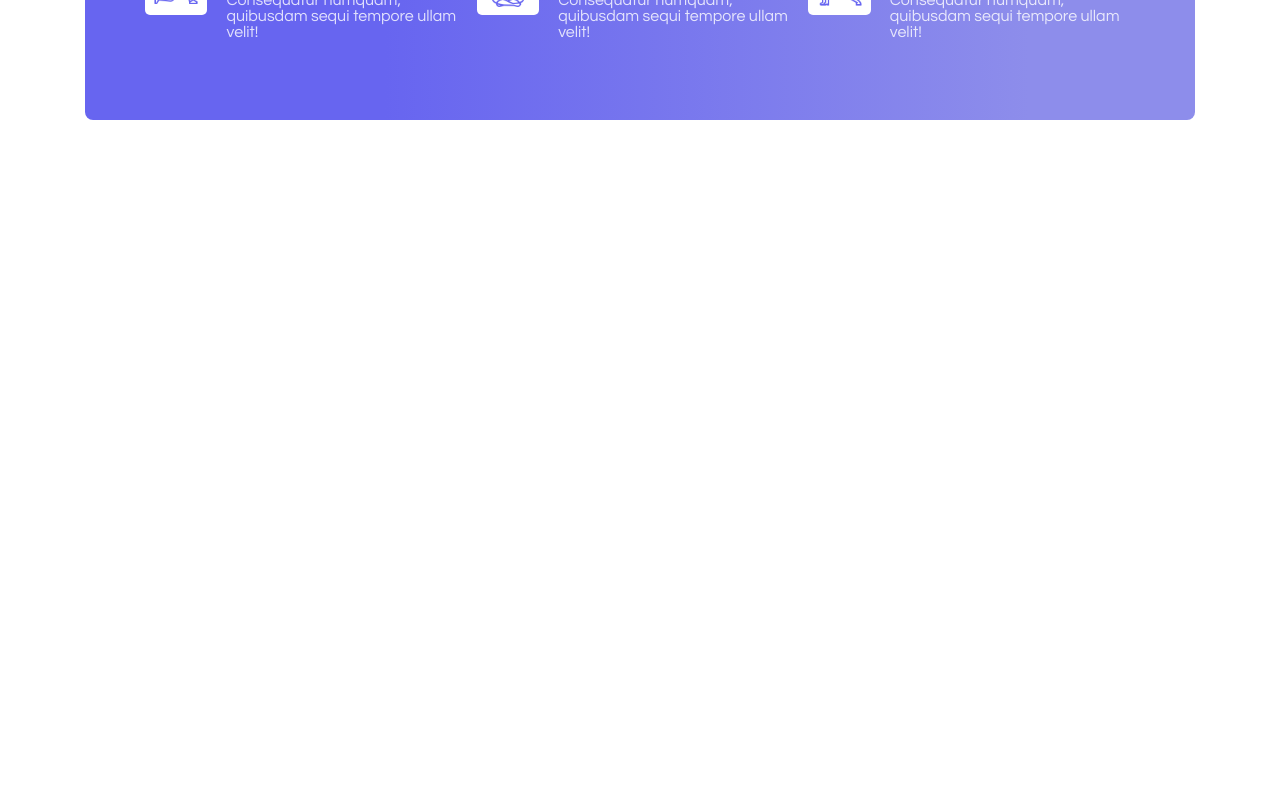
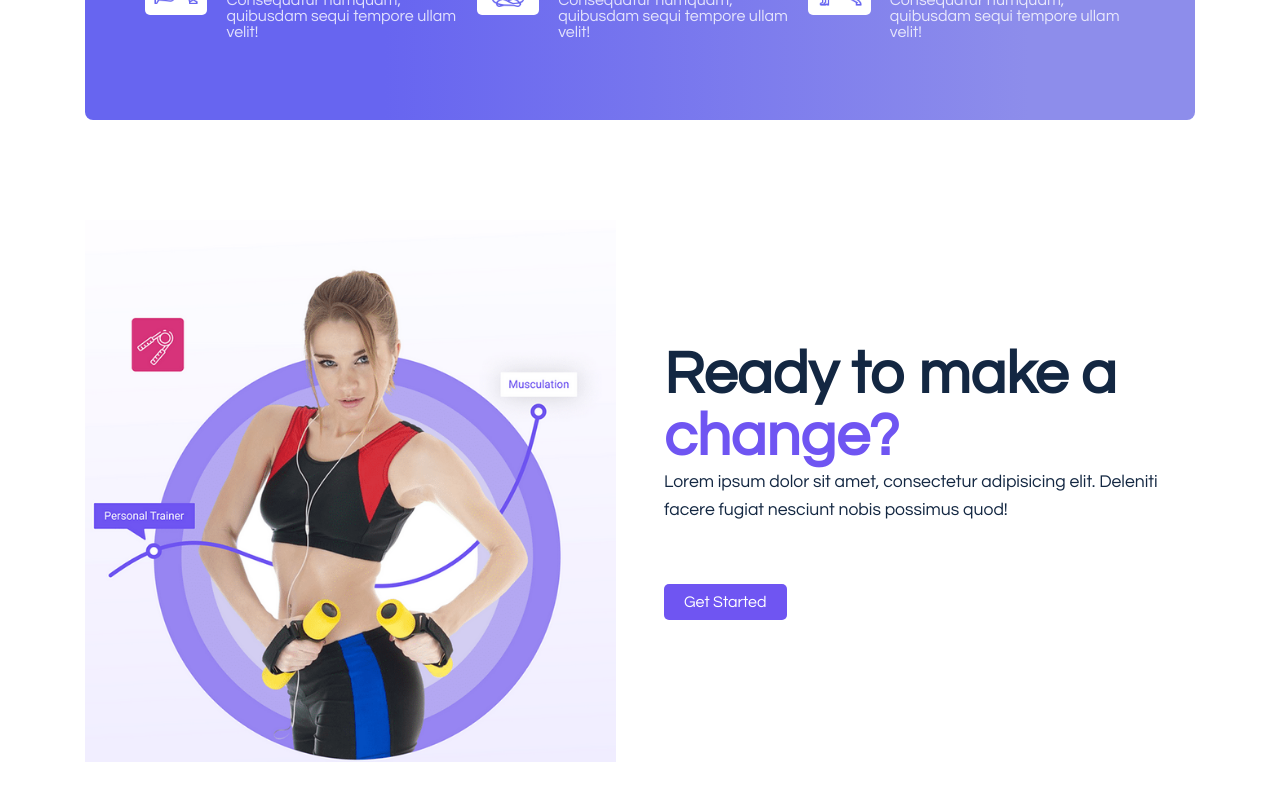
Before and after one commit to GrigoriyBerezin/gym-website-react, a React (Create React App) app: page / in a window 1280 px wide. Shown: the part 1286-2086 px from the top of the page. Before the commit the page ends 1456 px from the top, so only its background shows below. Built offline with nearby package versions, Linux system fonts and the light colour scheme.

Commit message:
pricing block

```diff
--- a/src/App.js
+++ b/src/App.js
@@ -2,12 +2,14 @@
 import Header from "./components/Header/Header";
 import Hero from "./components/UI/Hero";
 import Exercises from "./components/UI/Exercises";
+import Start from "./components/UI/Start";
 
 function App() {
   return <>
     <Header/>
     <Hero/>
     <Exercises/>
+    <Start/>
   </>;
 }
 
--- a/src/components/UI/Start.jsx
+++ b/src/components/UI/Start.jsx
@@ -1,10 +1,28 @@
 import React from 'react';
+import '../../styles/start.css'
+import trainer from '../../assets/img/trainer.png'
 
 const Start = () => {
   return (
-    <div>
+    <section>
+      <div className="container">
+        <div className="start__wrapper">
+          <div className="start__img">
+            <img src={trainer} alt=""/>
+          </div>
 
-    </div>
+          <div className="start__content">
+            <h2 className="section__title">
+              Ready to make a
+              <span className="higlights"> change?</span>
+            </h2>
+            <p>Lorem ipsum dolor sit amet, consectetur adipisicing elit.
+              Deleniti facere fugiat nesciunt nobis possimus quod!</p>
+            <button className="register__btn">Get Started</button>
+          </div>
+        </div>
+      </div>
+    </section>
   );
 };
 
--- /dev/null
+++ b/src/styles/start.css
@@ -0,0 +1,26 @@
+
+.start__wrapper {
+  display: flex;
+  justify-content: space-between;
+  column-gap: 3rem;
+  align-items: center;
+}
+
+.start__img,
+.start__content {
+  width: 50%;
+}
+.start__img img {
+  width: 100%;
+}
+
+.start__content{
+  font-size: 2.5rem;
+  margin-bottom: 20px;
+}
+.start__content p{
+  color: var(--heading-color);
+  font-size: 1.1rem;
+  line-height: 28px;
+  margin-bottom: 50px;
+}
```
Also changed, not shown: src/components/UI/Pricing.jsx (added).
